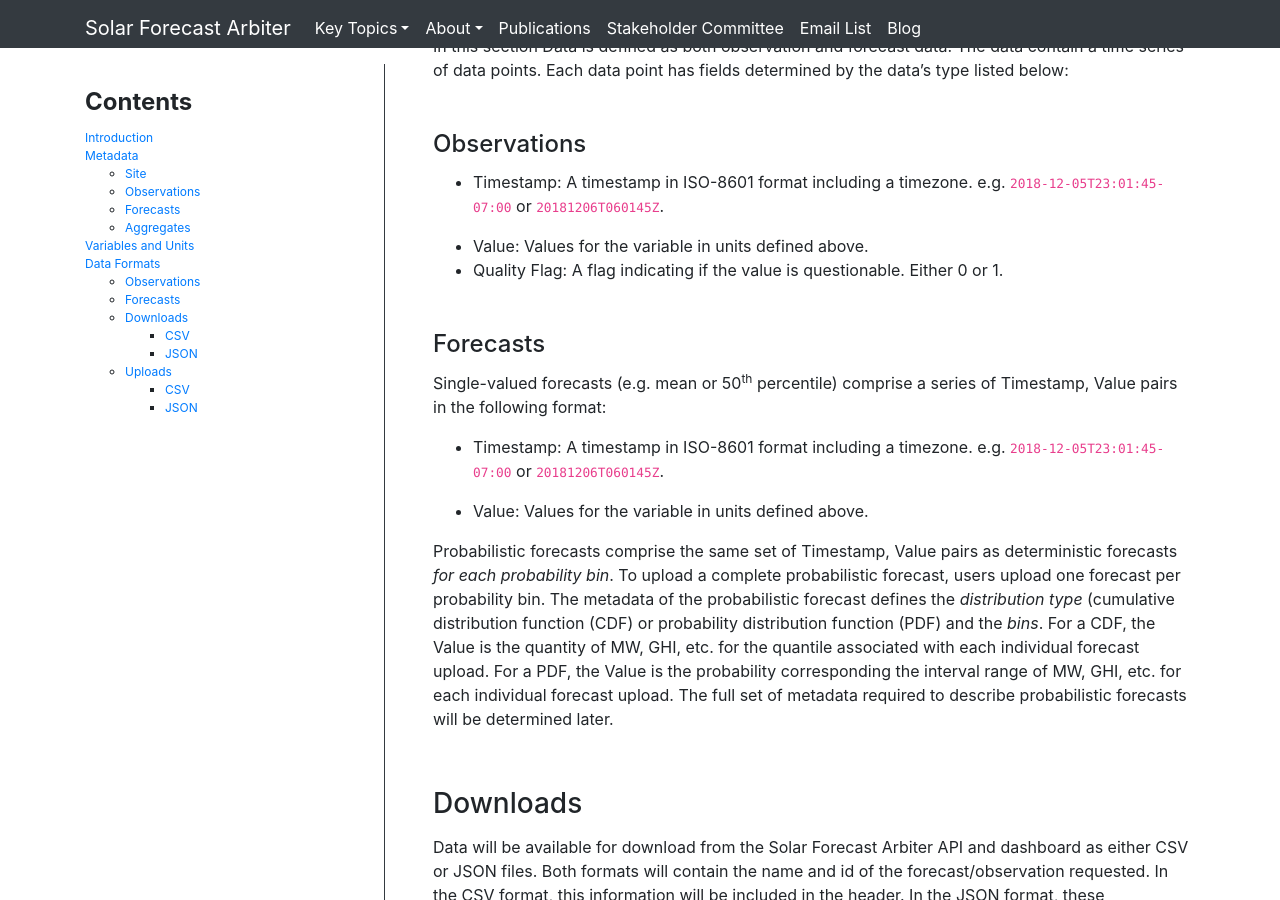
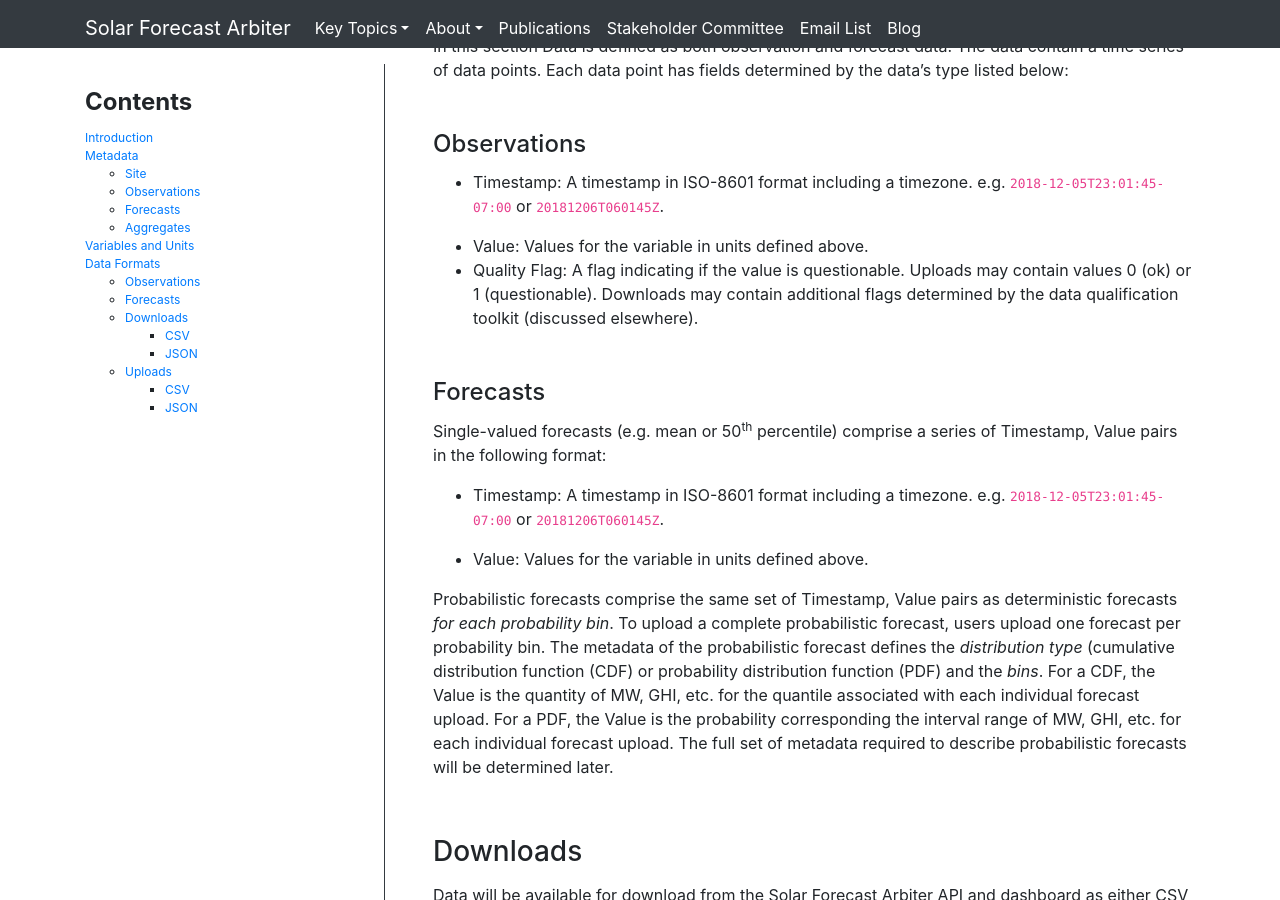
Before and after one commit to SolarArbiter/SolarArbiter.github.io, a Jekyll site: the page built from data_model.md, in a window 1280 px wide and 900 px high, scrolled down 5332 px. Built offline with Jekyll 4.4.1, drawn with Linux system fonts in a browser that asks for light colours; comment, search, counter and statistics services are not loaded; our own code applies the rules of GitHub Pages for plain Markdown files.

Commit message:
quality flag description

```diff
--- a/data_model.md
+++ b/data_model.md
@@ -277,8 +277,7 @@ fields determined by the data’s type listed below:
 -   Timestamp: A timestamp in ISO-8601 format including a timezone. e.g. `2018-12-05T23:01:45-07:00` or `20181206T060145Z`.
 
 -   Value: Values for the variable in units defined above.
--   Quality Flag: A flag indicating if the value is questionable. Either
-    0 or 1.
+-   Quality Flag: A flag indicating if the value is questionable. Uploads may contain values 0 (ok) or 1 (questionable). Downloads may contain additional flags determined by the data qualification toolkit (discussed elsewhere).
 
 #### Forecasts
 {: .anchor}
```
